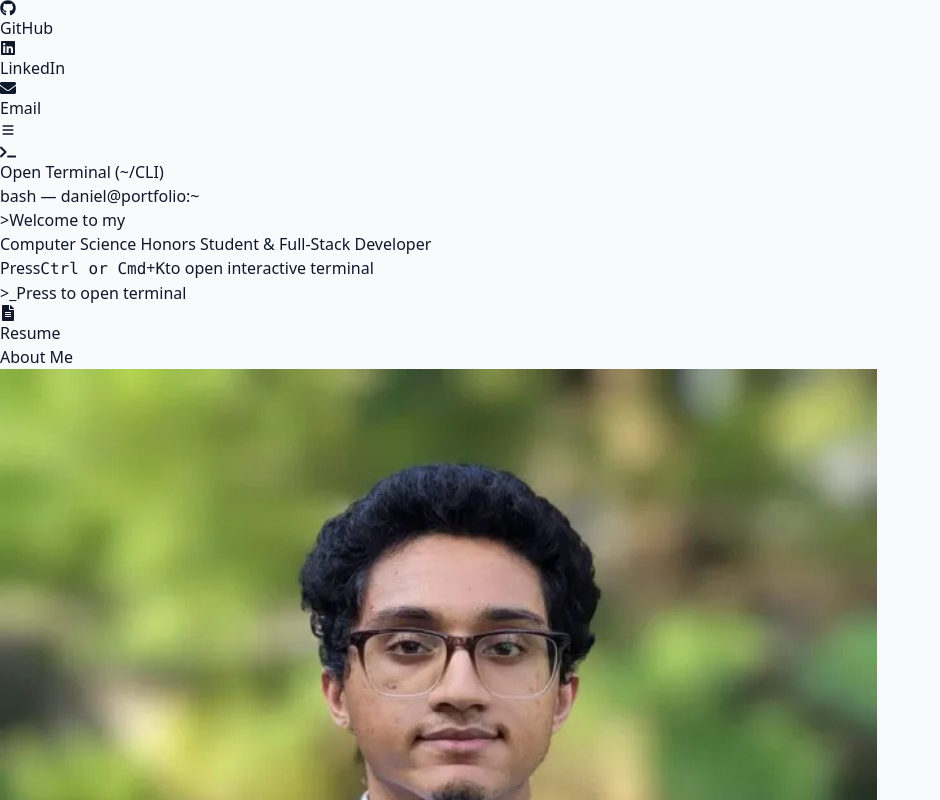
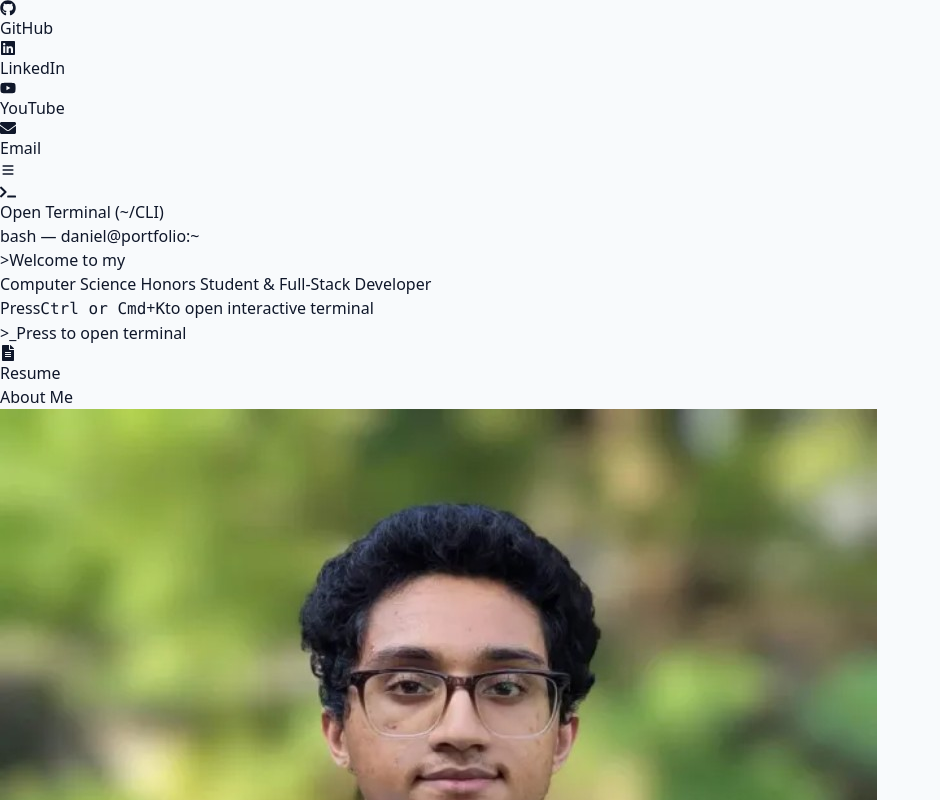
Before and after one commit to dsdsouza/dsdsouza.github.io, a React (Vite) app: page / in a window 1280 px wide. Shown: the top 800 px of the page, without its empty margins (0-940 px from the left). Built offline with nearby package versions, Linux system fonts and the light colour scheme.

Commit message:
Update navbar

```diff
--- a/src/components/Navbar.jsx
+++ b/src/components/Navbar.jsx
@@ -1,6 +1,6 @@
 import React, { useState } from 'react';
 import { useNavigate, useLocation } from 'react-router-dom';
-import { FaGithub, FaLinkedin, FaEnvelope } from 'react-icons/fa';
+import { FaGithub, FaLinkedin, FaEnvelope, FaYoutube } from 'react-icons/fa';
 import { HiMenu, HiX } from 'react-icons/hi';
 
 export default function Navbar() {
@@ -34,6 +34,9 @@ export default function Navbar() {
         </a>
         <a href="https://www.linkedin.com/in/danielsdsouza/" target="_blank" rel="noreferrer" className="text-slate-700 hover:text-black flex items-center gap-2 font-semibold text-sm">
           <FaLinkedin className="text-lg" /> <span className="hidden sm:inline">LinkedIn</span>
+        </a>
+        <a href="https://www.youtube.com/@Firewallnut" target="_blank" rel="noreferrer" className="text-slate-700 hover:text-black flex items-center gap-2 font-semibold text-sm">
+          <FaYoutube className="text-lg" /> <span className="hidden sm:inline">YouTube</span>
         </a>
         <a href="mailto:danielsethdsouza@gmail.com" className="text-slate-700 hover:text-black flex items-center gap-2 font-semibold text-sm">
           <FaEnvelope className="text-lg" /> <span className="hidden sm:inline">Email</span>
```
